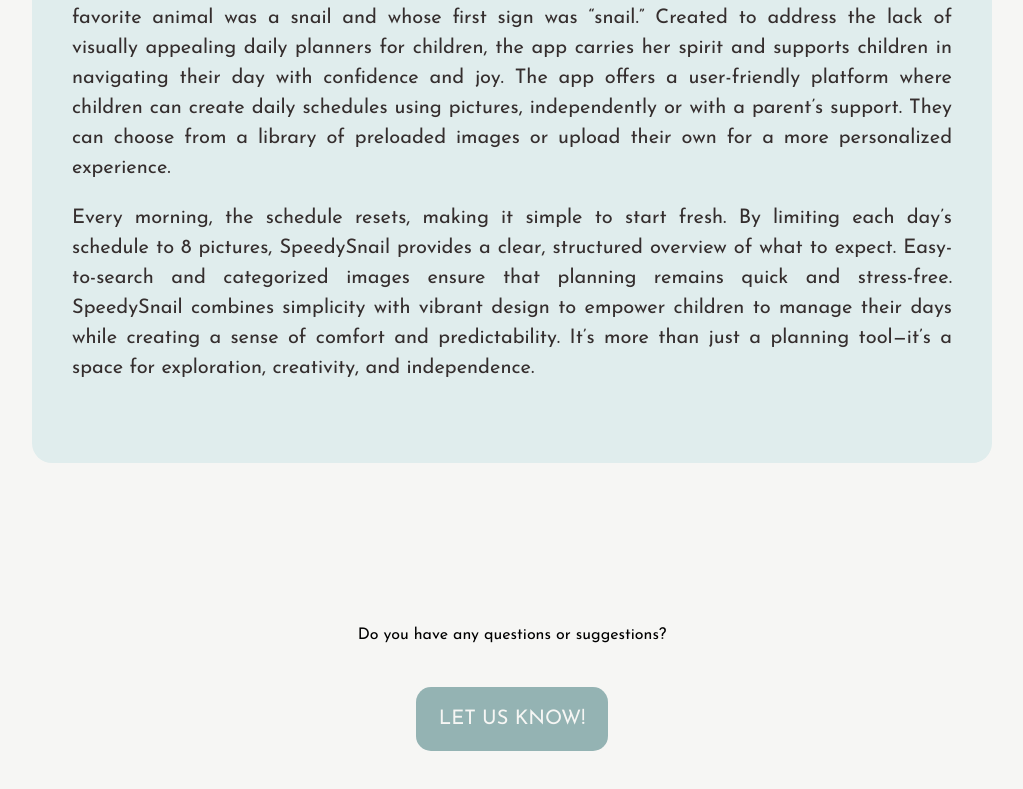
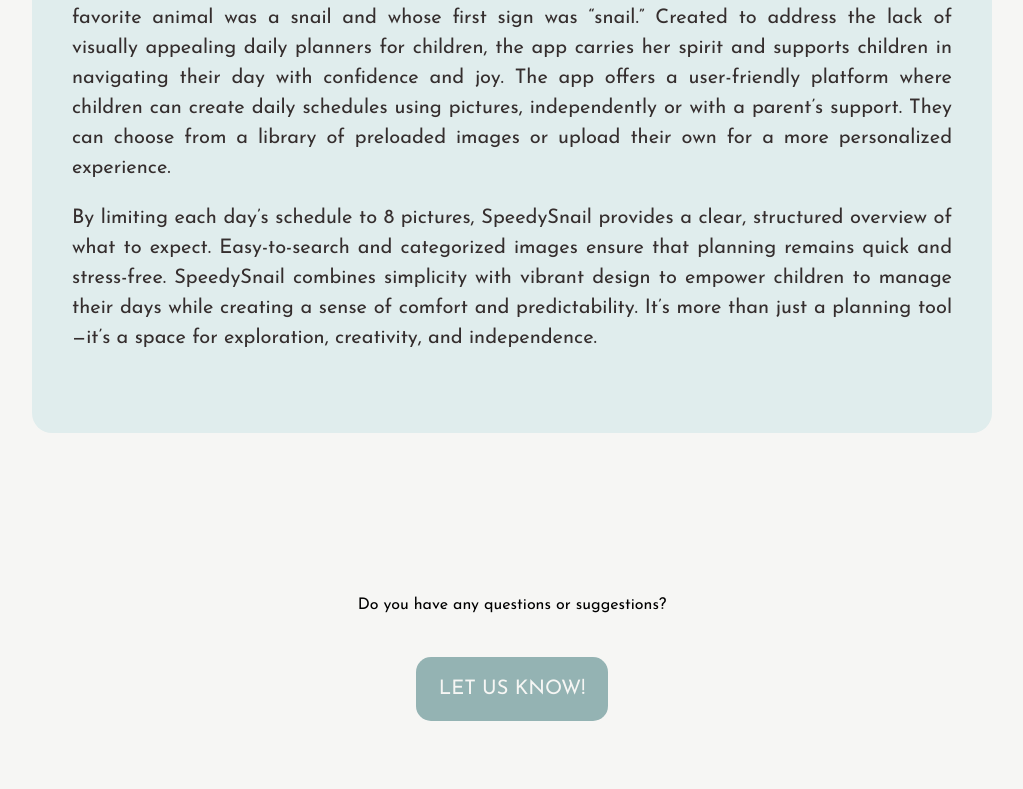
Before and after one commit to antivalse/speedy-snail-react, a React (Vite) app: page /about in a window 1280 px wide. Shown: the part 1081-1870 px from the top of the page, without its empty margins (128-1151 px from the left). Built offline with nearby package versions, Linux system fonts and the light colour scheme; no server answers.

Commit message:
removed faulty info on info page

```diff
--- a/src/pages/AboutPage.tsx
+++ b/src/pages/AboutPage.tsx
@@ -26,7 +26,6 @@ const AboutPage = () => {
         </p>
         <p className="color-s400 body mt-5 mb-10">
           {" "}
-          Every morning, the schedule resets, making it simple to start fresh.
           By limiting each day’s schedule to 8 pictures, SpeedySnail provides a
           clear, structured overview of what to expect. Easy-to-search and
           categorized images ensure that planning remains quick and stress-free.
```
